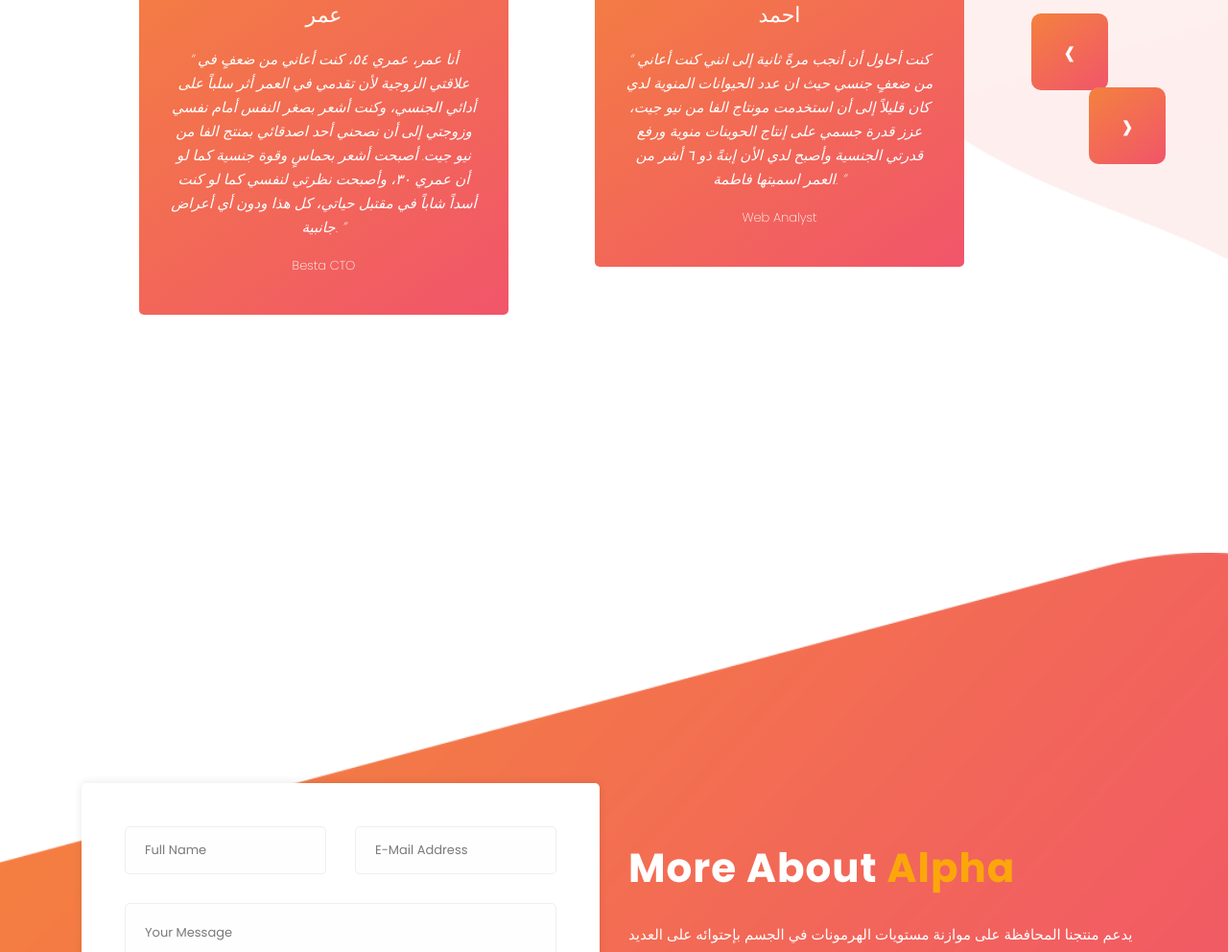
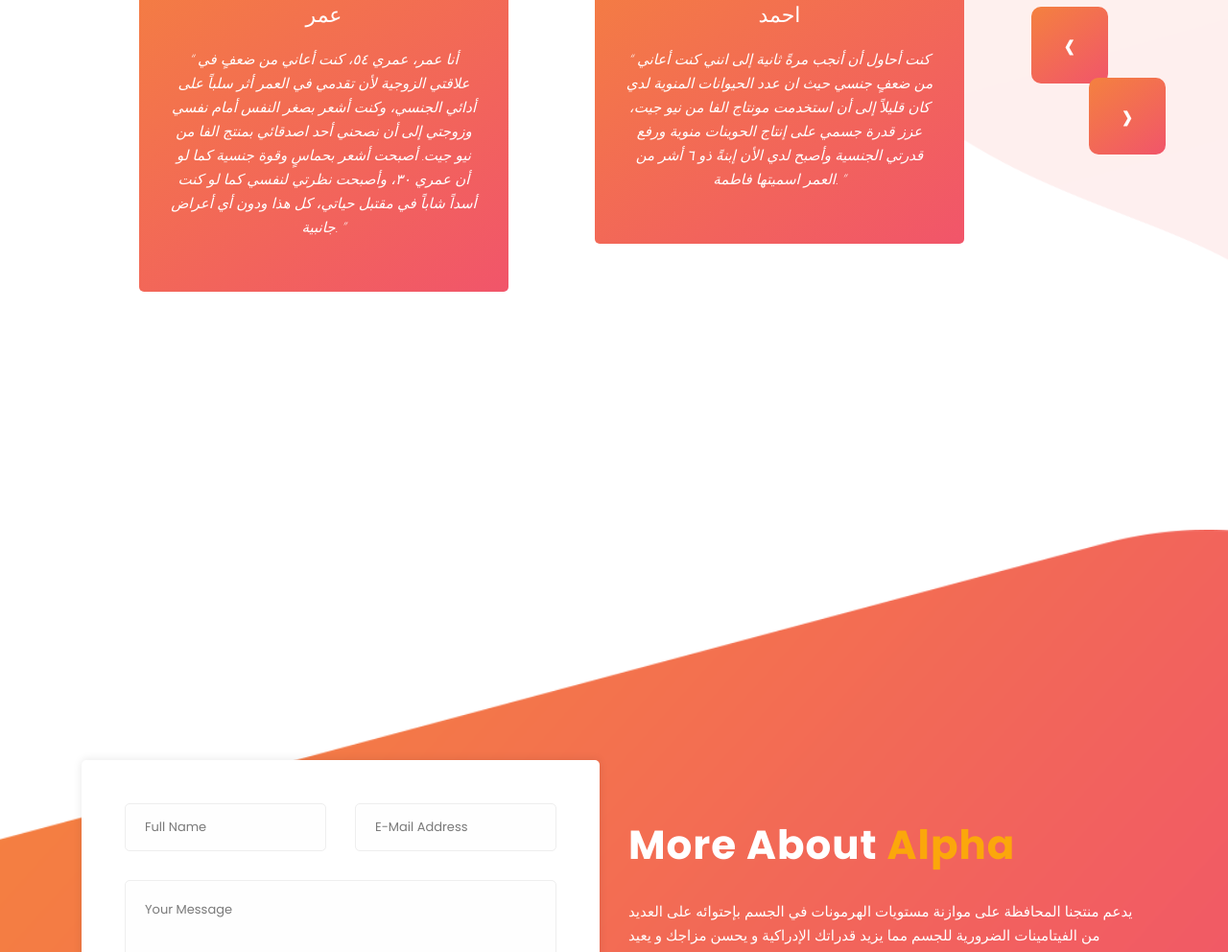
Before and after one commit to Islammagdi7/Alpha, a plain HTML site: page index.html in a window 1280 px wide. Shown: the part 2523-3515 px from the top of the page at 96% size. Drawn offline with Linux system fonts and the light colour scheme.

Commit message:
Update index.html

```diff
--- a/index.html
+++ b/index.html
@@ -223,7 +223,6 @@ https://templatemo.com/tm-540-lava-landing-page
                                 <p>“
 أنا عمر، عمري ٥٤، كنت أعاني من ضعفٍ في علاقتي الزوجية لأن تقدمي في العمر أثر سلباً على أدائي الجنسي، وكنت أشعر بصغر النفس أمام نفسي وزوجتي إلى أن نصحني أحد اصدقائي بمنتج الفا من نيو جيت. أصبحت أشعر بحماسٍ وقوة جنسية كما لو أن عمري ٣٠، وأصبحت نظرتي لنفسي كما لو كنت أسداً شاباً في مقتبل حياتي، كل هذا ودون أي أعراض جانبية.
 ”</p>
-                                <span>Besta CTO</span>
                             </div>
                         </div>
                         <div class="item service-item">
@@ -242,7 +241,7 @@ https://templatemo.com/tm-540-lava-landing-page
                                 <p>“
 كنت أحاول أن أنجب مرةً ثانية إلى انني كنت أعاني من ضعفٍ جنسي حيث ان عدد الحيوانات المنوية لدي كان قليلاً إلى أن استخدمت مونتاج الفا من  نيو جيت، عزز قدرة جسمي على إنتاج الحوينات منوية ورفع قدرتي الجنسية وأصبح لدي الأن إبنةً ذو ٦ أشر من العمر اسميتها فاطمة.
 ”</p>
-                                <span>Web Analyst</span>
+
                             </div>
                         </div>
                         <div class="item service-item">
@@ -274,7 +273,7 @@ https://templatemo.com/tm-540-lava-landing-page
                                 </ul>
                                 <h4>سعيد</h4>
                                 <p>"شكراً نيو جيت ، أصبحت الأن أشعر بطاقة ونشاط أكثر مع ان حياتي لم تتغير، الأولاد والعمل ومسؤليتي كما هي، لكن أصبحت أتناول منتج الفا بإنتظام، حياتي الأن مفعمة بالنشاط وحياتي العاطفية أصبحت أكثر سعادة."</p>
-                                <span>New Villager</span>
+
                             </div>
                         </div>
                     </div>
```
